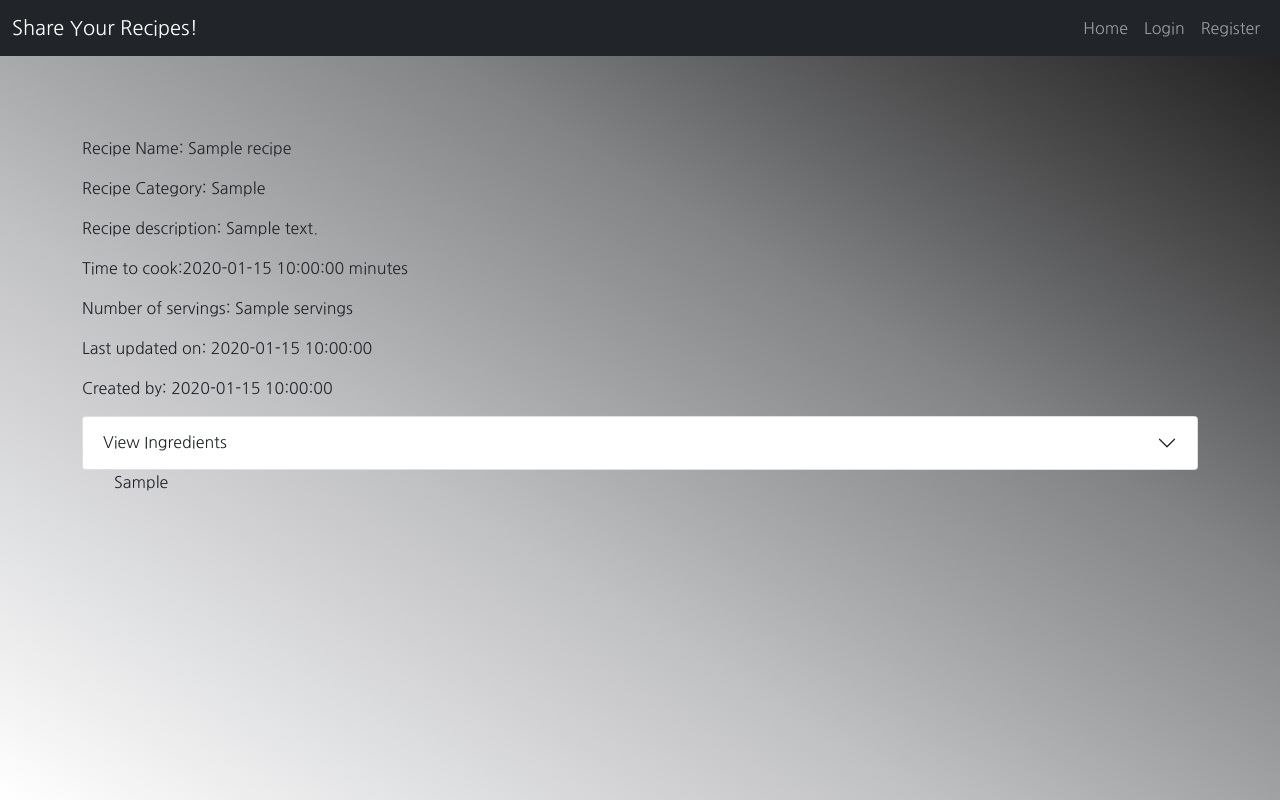
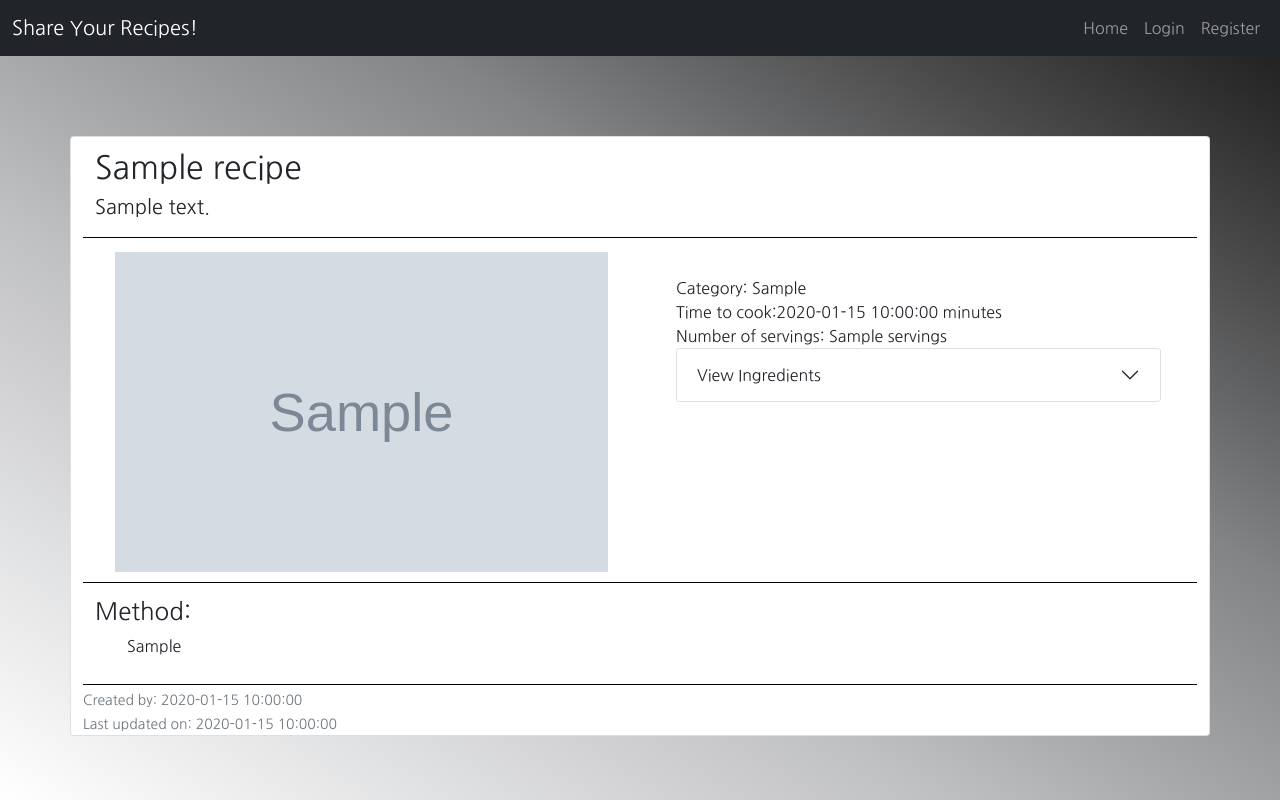
Before and after one commit to Zelhorst92/share-your-recipes, a Flask app: page /view_recipe in a window 1280 px wide. Run offline with Flask 2, Linux system fonts and the light colour scheme; grey boxes marked "Sample" are stand-in pictures; a database or web service that is not in the repository returns one stand-in record (values such as "Sample title"); some libraries are stand-ins or nearby versions.

Commit message:
Change styling to recipe view

```diff
--- a/static/css/styles.css
+++ b/static/css/styles.css
@@ -10,6 +10,13 @@ body {
     font-size: 400;
     background-image: linear-gradient(to right top, #ffffff, #efeff0, #dfe0e1, #d0d0d2, #c0c1c3, #abacae, #97989a, #838486, #666768, #4b4b4c, #313131, #191919);
     height: 100vh;
+    background-repeat: no-repeat;
+    background-position: top center;
+    background-attachment: fixed;
+}
+
+p {
+    margin: 0;
 }
 
 .navbar-nav {
@@ -32,3 +39,32 @@ body {
 .card-body {
     padding: 1.5rem;
 }
+
+.image {
+    height: 25rem;
+    width: 100%rem;
+}
+
+.line-bottom {
+    border-bottom: 1px solid black;
+    padding: 10px 0;
+    margin: 2px 0;
+}
+
+.image-container {
+    position: relative;
+    overflow: hidden;
+    height: 20rem;
+}
+
+.recipe-image {
+    position: absolute;
+    left: -1000%;
+    right: -1000%;
+    top: -1000%;
+    bottom: -1000%;
+    margin: auto;
+    min-height: 100%;
+    min-width: 100%;
+    padding: 2rem;
+}
--- a/templates/components/navigation.html
+++ b/templates/components/navigation.html
@@ -1,9 +1,8 @@
 <nav class="navbar navbar-expand-lg sticky-top navbar-dark bg-dark">
     <div class="container-fluid">
         <a class="navbar-brand" href="{{ url_for('home')}}">Share Your Recipes!</a>
-        <button class="navbar-toggler" type="button" data-bs-toggle="collapse"
-            data-bs-target="#navbarSupportedContent" aria-controls="navbarSupportedContent" aria-expanded="false"
-            aria-label="Toggle navigation">
+        <button class="navbar-toggler" type="button" data-bs-toggle="collapse" data-bs-target="#navbarSupportedContent"
+            aria-controls="navbarSupportedContent" aria-expanded="false" aria-label="Toggle navigation">
             <i class="fas fa-bars"></i>
         </button>
         <div class="collapse navbar-collapse" id="navbarSupportedContent">
@@ -24,9 +23,9 @@
                 <li class="nav-item">
                     <a class="nav-link" href="{{ url_for('add_recipe')}}">Add Recipe</a>
                 </li>
-                    <li class="nav-item">
+<!--                 <li class="nav-item">
                     <a class="nav-link" href="#">Edit Categories</a>
-                    </li>
+                </li> -->
                 {% else %}
                 <li class="nav-item">
                     <a class="nav-link" href="{{ url_for('login')}}">Login</a>
--- a/templates/layout/base.html
+++ b/templates/layout/base.html
@@ -21,13 +21,12 @@
             {% endwith %}
         </section>
 
-        <main>
-            {% block content %}
-            {% endblock %}
+        {% block content %}
+        {% endblock %}
 
-            {% block result %}
-            {% endblock %}
-        </main>
+        {% block result %}
+        {% endblock %}
+
     </div>
     {% include 'layout/scripts.html' %}
 </body>
--- a/templates/pages/recipe.html
+++ b/templates/pages/recipe.html
@@ -2,17 +2,26 @@
 {% block result %}
 
 {% for recipe in recipes %}
-<p>Recipe Name: {{ recipe.recipe_name }} </p>
-<p>Recipe Category: {{ recipe.recipe_category }} </p>
-<p>Recipe description: {{ recipe.recipe_description }} </p>
-<!-- <img src="{{ recipe.recipe_img }}" alt="recipe image"/> -->
+<div class="row">
+	<div class="col-12 card mb-3">
+		<div class="row line-bottom">
+			<div class="col-12 ">
+				<h2>{{ recipe.recipe_name }}</h2>
+				<h5>{{ recipe.recipe_description }}</h5>
+			</div>
+		</div>
+		<div class="row line-bottom">
+			<div class="col-12 col-md-6 image-container">
+				<img src="{{ recipe.recipe_img }}" class="img-fluid rounded recipe-image" alt="...">
+			</div>
+			<div class="col-12 col-md-6">
+				<div class="card-body">
+					<p>Category: {{ recipe.recipe_category }} </p>
 					<p>Time to cook:{{ recipe.cook_time }} minutes</p>
 					<p>Number of servings: {{ recipe.servings }} </p>
-<p>Last updated on: {{ recipe.last_updated }} </p>
-<p>Created by: {{ recipe.created_by }} </p>
-<div class="accordion" id="accordionExample">
+					<div class="accordion">
 						<div class="accordion-item">
-		<h2 class="accordion-header" id="headingTwo">
+							<h2 class="accordion-header">
 								<button class="accordion-button collapsed" type="button" data-bs-toggle="collapse"
 									data-bs-target="#collapseTwo" aria-expanded="false" aria-controls="collapseTwo">
 									View Ingredients
@@ -32,9 +41,26 @@
 							</div>
 						</div>
 					</div>
+				</div>
+			</div>
+		</div>
+		<div class="row line-bottom">
+			<div class="col-12">
+				<h4>Method:</h4>
 				<ul>
 					{{ recipe.recipe_method }}
 				</ul>
+			</div>
+		</div>
+		<div class="row">
+			<footer>
+				<p class="card-text"><small class="text-muted">Created by: {{ recipe.created_by }}</small></p>
+				<p class="card-text"><small class="text-muted">Last updated on:
+						{{ recipe.last_updated }}</small></p>
+			</footer>
+		</div>
+	</div>
+
 	{% endfor %}
-
+</div>
 {% endblock %}
```
Lines whose indentation alone changed are shown as unchanged.
